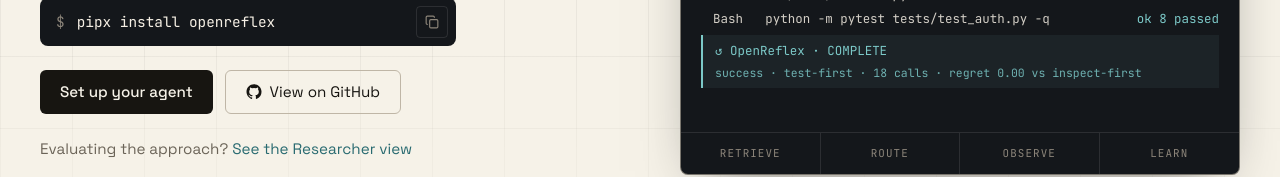
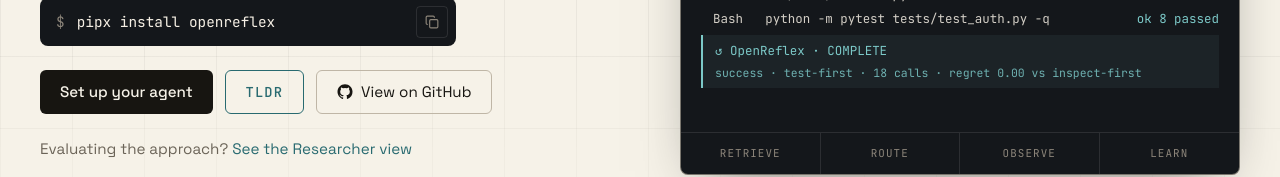
Before and after one commit to vishnu-77/openreflex, a Next.js app: page / in a window 1280 px wide. Shown: the part 585-762 px from the top of the page. Built offline with nearby package versions, Linux system fonts and the light colour scheme; no server answers.

Commit message:
feat(site): add TLDR hero entry point

```diff
--- a/components/Hero.tsx
+++ b/components/Hero.tsx
@@ -38,6 +38,12 @@
               Set up your agent
             </a>
             <a
+              href="/tldr"
+              className="inline-flex h-11 items-center rounded-md border border-accent px-5 font-mono text-[0.86rem] font-medium tracking-[0.08em] text-accent transition-colors hover:bg-panel"
+            >
+              TLDR
+            </a>
+            <a
               href={LINKS.github}
               target="_blank"
               rel="noopener noreferrer"
```
